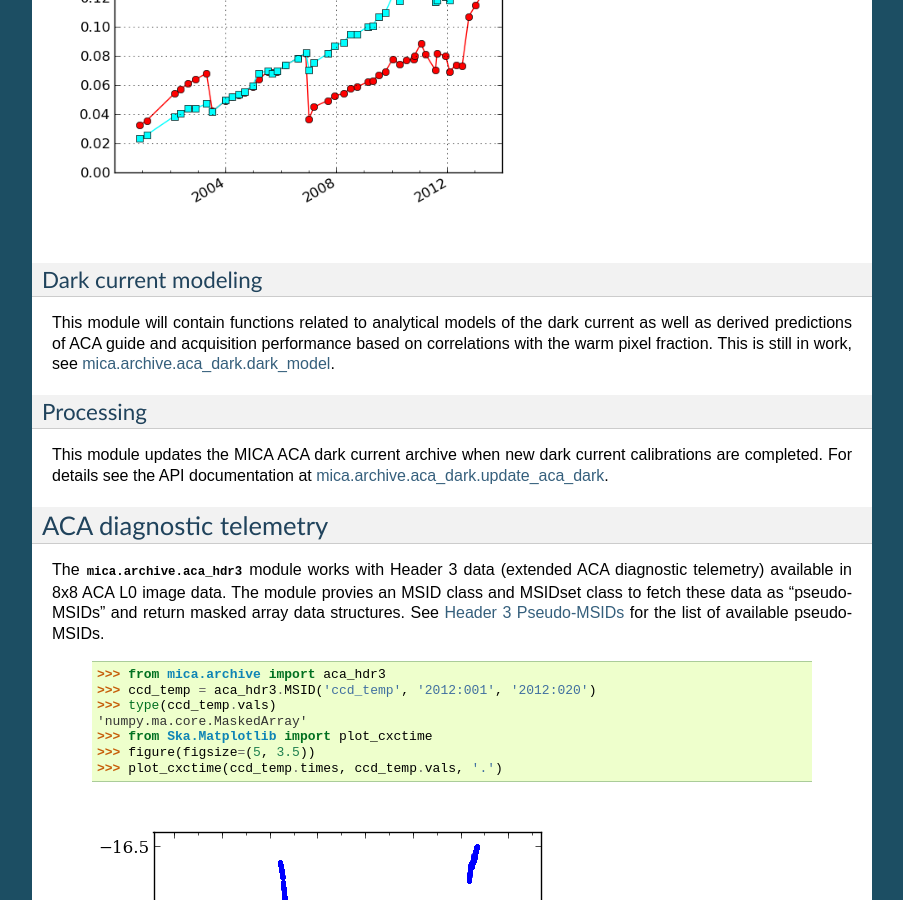
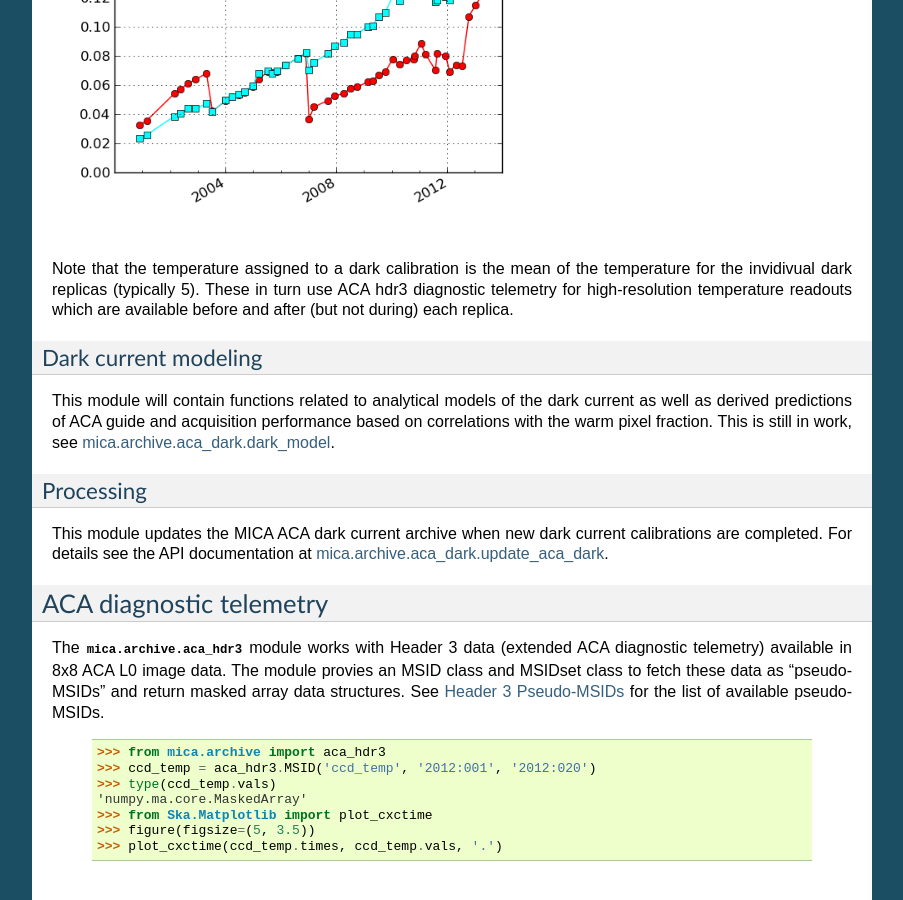
Before and after one commit to sot/mica, a Sphinx documentation site: the page built from doc/index.rst, in a window 1280 px wide and 900 px high, scrolled down 1592 px. Shown: the whole window, without its empty margins (198-1101 px from the left). Built offline with Sphinx 7.4.7, drawn with Linux system fonts in a browser that asks for light colours.

Commit message:
Add text explaining how temperature values are derived

```diff
--- a/doc/index.rst
+++ b/doc/index.rst
@@ -91,6 +91,10 @@ As an example, let's plot the raw and corrected warm pixel fraction over the mis
 .. image:: plots/aca_dark_warm_pix_frac.png
    :width: 500
 
+Note that the temperature assigned to a dark calibration is the mean of the temperature
+for the invidivual dark replicas (typically 5).  These in turn use ACA hdr3 diagnostic
+telemetry for high-resolution temperature readouts which are available before and after
+(but not during) each replica.
 
 Dark current modeling
 ^^^^^^^^^^^^^^^^^^^^^^^
```
